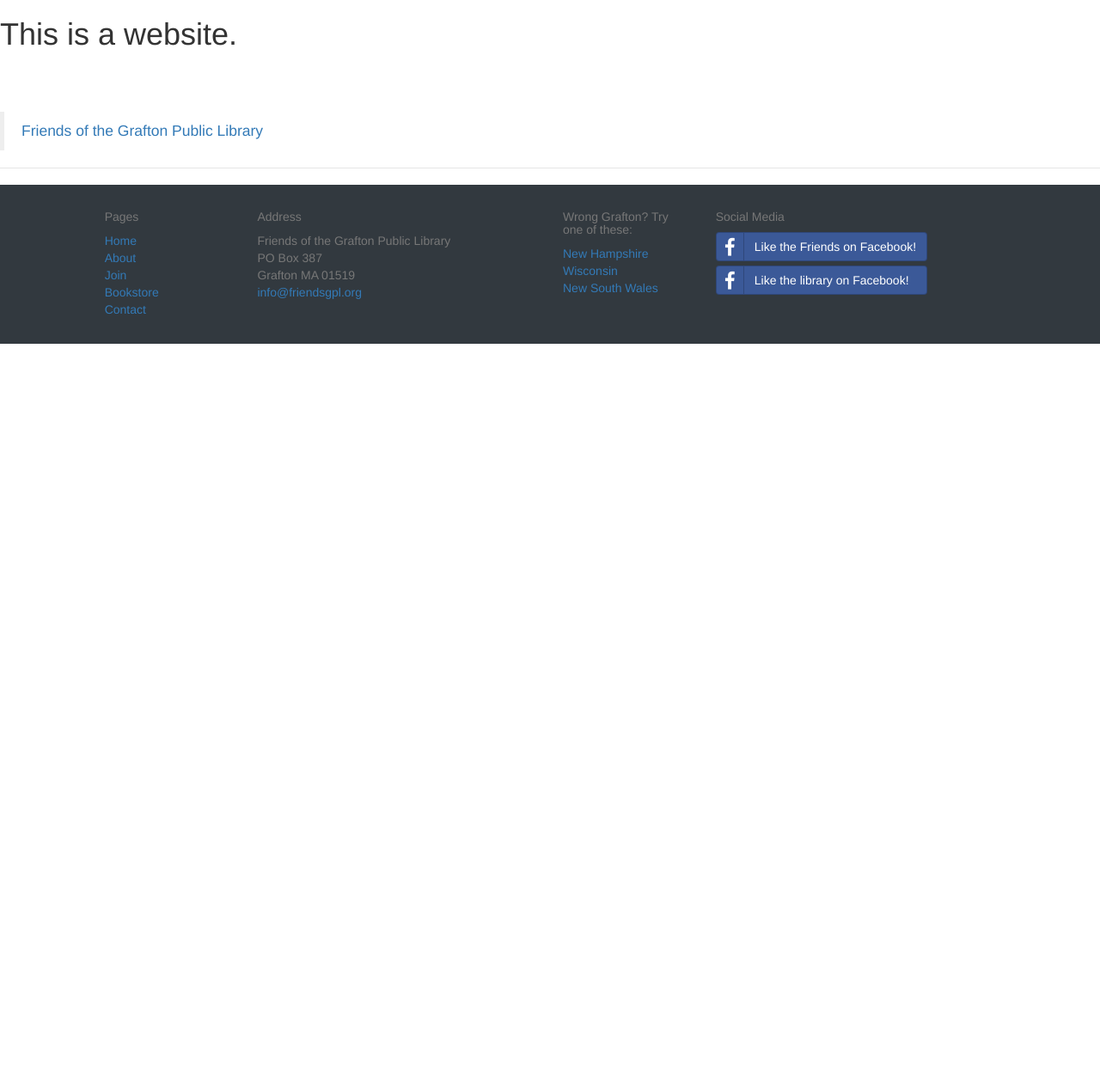
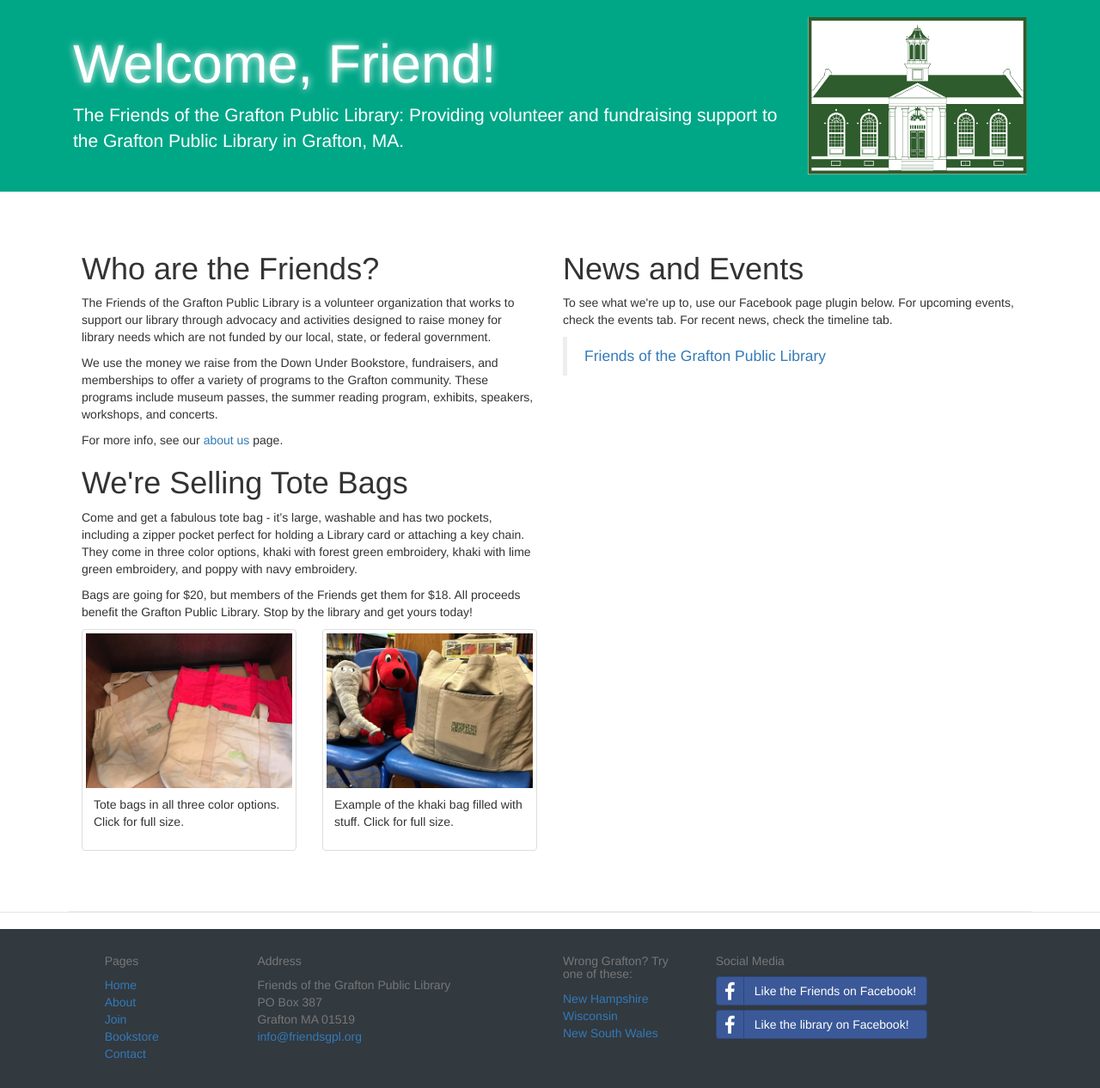
Before and after one commit to dscush/friendsgpl, a Django app: template templates/friends/home.html in a window 1280 px wide. Shown: the part 51-1317 px from the top of the page at 86% size. Before the commit the page ends 451 px from the top, so only its background shows below. Run offline with Django 3.2, Linux system fonts and the light colour scheme; the template is opened without the code that fills it, so the values that code supplies are empty; style sheets or scripts are compiled from the project's sources; some libraries are stand-ins or nearby versions.

Commit message:
Add homepage content

```diff
--- a/templates/friends/base.html
+++ b/templates/friends/base.html
@@ -9,12 +9,15 @@
     <link rel="stylesheet" href="{% static 'main.scss' %}" type="text/x-scss" charset="utf-8">
     {% endcompress %}
     <title>
-      {% block title %}{% endblock %}
+      Friends of the Grafton Public Library - {% block title %}{% endblock %}
     </title>
   </head>
   <body>
 {% include "friends/header.html" %}
+{% block jumbotron %}{% endblock %}
+    <div class="container">
 {% block body %}{% endblock %}
+    </div>
 {% include "friends/footer.html" %}
   </body>
   <script src="https://maxcdn.bootstrapcdn.com/bootstrap/3.3.7/js/bootstrap.min.js" integrity="sha384-Tc5IQib027qvyjSMfHjOMaLkfuWVxZxUPnCJA7l2mCWNIpG9mGCD8wGNIcPD7Txa" crossorigin="anonymous"></script>
--- a/templates/friends/home.html
+++ b/templates/friends/home.html
@@ -1,14 +1,67 @@
 {% extends "friends/base.html" %}
+{% load static %}
+    {% block jumbotron %}
+        <div class="jumbotron">
+            <div class="container">
+                <div class="row row-header">
+                    <div class="col-xs-12 col-sm-3 col-sm-push-9">
+                        <img class="img-responsive" src="{% static 'images/logo_no_words.png' %}" alt="Logo for the Friends of the Grafton Public Library">
+                    </div>
+                    <div class="col-xs-12 col-sm-9 col-sm-pull-3">
+                        <h1>{% block title %}Welcome{% endblock %}, Friend!</h1>
+                        <p class="lead">The Friends of the Grafton Public Library: Providing volunteer and fundraising support to the Grafton Public Library in Grafton, MA.</p>
+                    </div>
+                </div>
+            </div>
+        </div>
+    {% endblock %}
     {% block body %}
-        <h1>{% block title %}This is a website.{% endblock %}</h1>
-        <br />
-        <br />
-        <br />
-        <div class="fb-page" data-href="https://www.facebook.com/GPLFriends/" data-tabs="events, timeline" data-height="600" data-width="500" data-small-header="true" data-adapt-container-width="true" data-hide-cover="false" data-show-facepile="true">
-            <blockquote cite="https://www.facebook.com/GPLFriends/" class="fb-xfbml-parse-ignore">
-                <a href="https://www.facebook.com/GPLFriends/">Friends of the Grafton Public Library</a>
-            </blockquote>
-        </div>
+        <article class="row row-content">
+            <section class="col-xs-12 col-sm-4 col-md-5 col-lg-6">
+                <article>
+                    <h1>Who are the Friends?</h1>
+                    <p>The Friends of the Grafton Public Library is a volunteer organization that works to support our library through advocacy and activities designed to raise money for library needs which are not funded by our local, state, or federal government.</p>
+                    <p>We use the money we raise from the Down Under Bookstore, fundraisers, and memberships to offer a variety of programs to the Grafton community. These programs include museum passes, the summer reading program, exhibits, speakers, workshops, and concerts.</p>
+                    <p>For more info, see our <a href="{% url 'about' %}">about us</a> page.</p>
+                </article>
+                <article>
+                    <h1>We're Selling Tote Bags</h1>
+                    <p>Come and get a fabulous tote bag - it’s large, washable and has two pockets, including a zipper pocket perfect for holding a Library card or attaching a key chain.  They come in three color options, khaki with forest green embroidery, khaki with lime green embroidery, and poppy with navy embroidery.</p>
+                    <p>Bags are going for $20, but members of the Friends get them for $18.  All proceeds benefit the Grafton Public Library.  Stop by the library and get yours today!</p>
+                    <section class="row">
+                        <section class="col-xs-6 col-sm-12 col-lg-6">
+                            <a href="{% static 'images/all_bags.jpg' %}">
+                            <div class="thumbnail">
+                                <img src="{% static 'images/all_bags.jpg' %}" class="img-responsive" alt="Three tote bags">
+                                <div class="caption">
+                                    <p>Tote bags in all three color options.  Click for full size.</p>
+                                </div>
+                            </div>
+                            </a>
+                        </section>
+                        <section class="col-xs-6 col-sm-12 col-lg-6">
+                            <a href="{% static 'images/khaki_bag.jpg' %}">
+                            <div class="thumbnail">
+                                <img src="{% static 'images/khaki_bag.jpg' %}" class="img-responsive" alt="Tan tote bag">
+                                <div class="caption">
+                                    <p>Example of the khaki bag filled with stuff.  Click for full size.</p>
+                                </div>
+                            </div>
+                            </a>
+                        </section>
+                    </section>
+                </article>
+            </section>
+            <section class="col-xs-12 col-sm-8 col-md-7 col-lg-6">
+                <h1>News and Events</h1>
+                <p>To see what we're up to, use our Facebook page plugin below.  For upcoming events, check the events tab.  For recent news, check the timeline tab.</p>
+                <div class="fb-page" data-href="https://www.facebook.com/GPLFriends/" data-tabs="events, timeline" data-height="600" data-width="500" data-small-header="true" data-adapt-container-width="true" data-hide-cover="false" data-show-facepile="true">
+                    <blockquote cite="https://www.facebook.com/GPLFriends/" class="fb-xfbml-parse-ignore">
+                        <a href="https://www.facebook.com/GPLFriends/">Friends of the Grafton Public Library</a>
+                    </blockquote>
+                </div>
+            </section>
+        </article>
 
         <div id="fb-root"></div>
         <script>(function(d, s, id) {
```
Also changed, not shown: static/images/all_bags.jpg (added), static/images/khaki_bag.jpg (added), static/images/poppy_bag.jpg (added).
